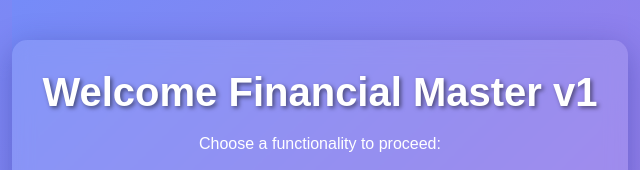
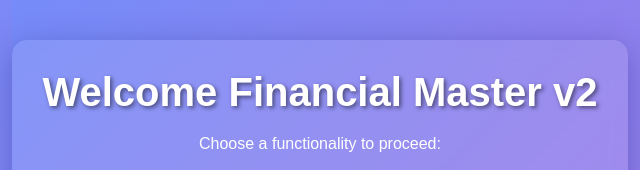
Before and after one commit to kingelon/financial-calcy-cursor01, a website: page index.html in a window 1280 px wide. Shown: the part 174-344 px from the top of the page, 320-960 px from the left. Drawn offline with Linux system fonts and the light colour scheme.

Commit message:
updated welcome screen name - for gcp autodeploy test2

```diff
--- a/index.html
+++ b/index.html
@@ -8,7 +8,7 @@
 </head>
 <body>
     <div class="index-container">
-        <h1>Welcome Financial Master v1</h1>
+        <h1>Welcome Financial Master v2</h1>
         <p>Choose a functionality to proceed:</p>
         <div class="options">
             <a href="financial-app/public/interest.html" class="option-block" id="interest-block">
```
